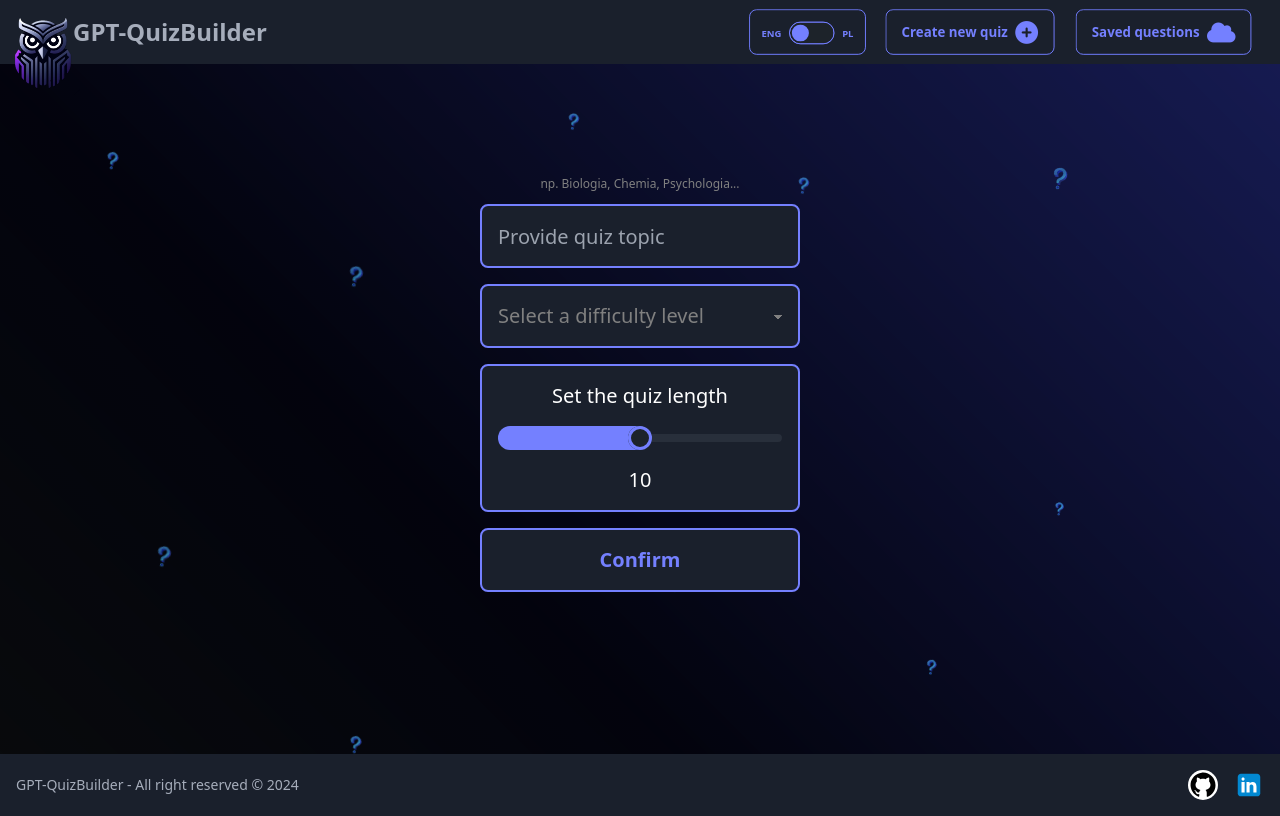
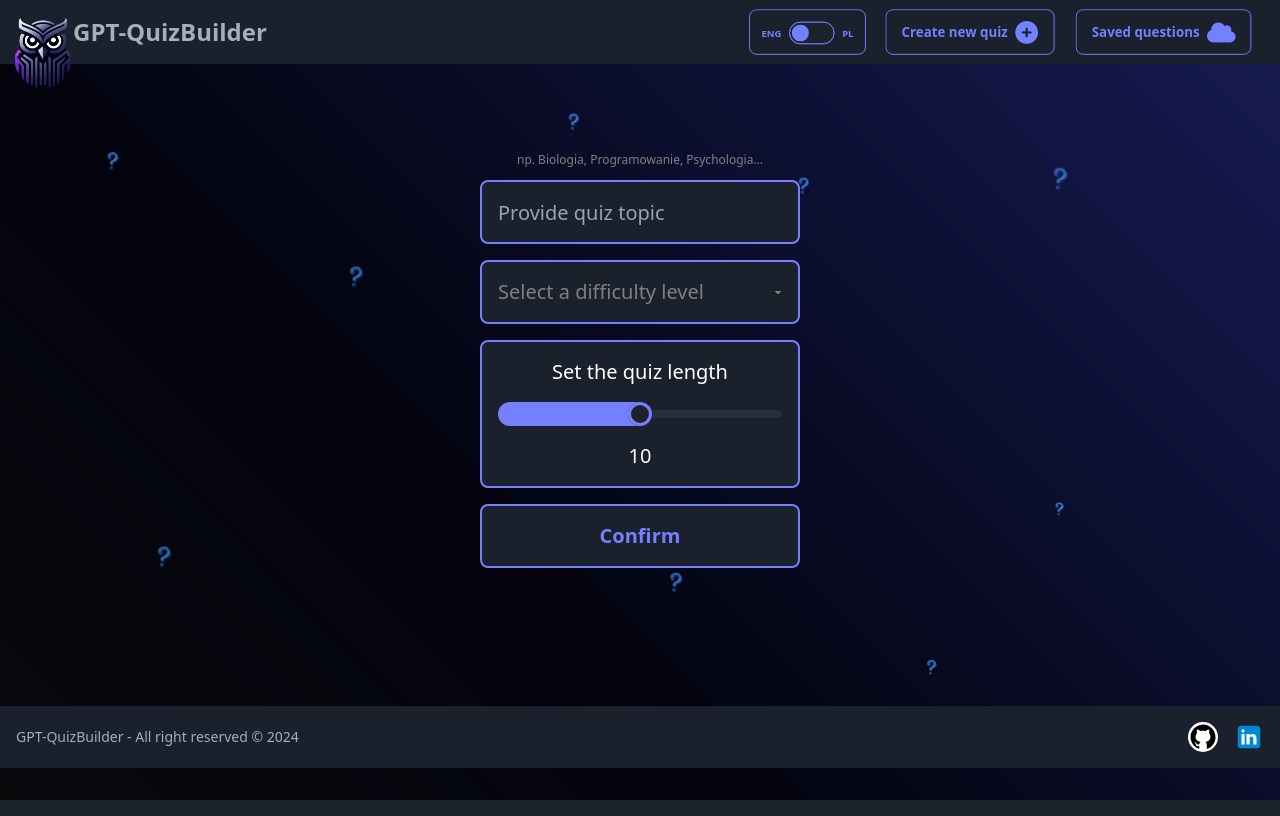
Before and after one commit to Adriann77/GPTQuizBuilder, a React (Vite) app: page /form in a window 1280 px wide. Built offline with nearby package versions, Linux system fonts and the light colour scheme; no server answers.

Commit message:
fix sme css with layout

```diff
--- a/src/components/Form/Form.tsx
+++ b/src/components/Form/Form.tsx
@@ -32,7 +32,7 @@ export const Form = ({ updateQuizParams }: Props) => {
         })}
         className="relative -mt-2 flex h-[80vh] flex-col items-center justify-center gap-2 rounded-3xl text-xl lg:p-16"
       >
-        <p className="my-1 text-xs text-[gray]">np. Biologia, Chemia, Psychologia...</p>
+        <p className="my-1 text-xs text-[gray]">np. Biologia, Programowanie, Psychologia...</p>
 
         <input
           {...register('genre', {
--- a/src/components/LearningGuide/LearningGuide.tsx
+++ b/src/components/LearningGuide/LearningGuide.tsx
@@ -10,7 +10,7 @@ export default function LearningGuide() {
 
   return (
     <>
-      <section id="how-to-learn" className=" relative flex  h-[70vh] items-start mb-20 ">
+      <section id="how-to-learn" className=" relative flex h-[100vh] items-center   ">
         <Wrapper>
           <Card />
           <NavLink className='btn btn-primary mt-10 w-[100%] ' to={'/form'}>{ t('global:nav:createNewQuiz')}</NavLink>
--- a/src/components/MainLayout/MainLayout.tsx
+++ b/src/components/MainLayout/MainLayout.tsx
@@ -18,7 +18,7 @@ export const MainLayout = ({ children }: React.PropsWithChildren) => {
       </div>
 
       <main>
-        <div className="poppins my-6  flex mt-[6.3vh]   min-h-[85vh] flex-col  items-center justify-center  text-white  ">
+        <div className="poppins my-6  flex mt-[6.3vh]  flex-col  items-center justify-center  text-white  ">
           {children}
           <Outlet />
         </div>
--- a/src/components/SavedQuestionsList/SavedQuestionsList.tsx
+++ b/src/components/SavedQuestionsList/SavedQuestionsList.tsx
@@ -22,7 +22,7 @@ export default function SavedQuestionsList() {
 
   if (questionBank.length > 0) {
     return (
-      <div className="my-10 flex max-w-[600px] flex-col gap-5 p-2">
+      <div className="my-10 flex max-w-[600px] flex-col gap-5 p-3">
         {questionBank.map((question: any, key: number) => (
           <div
             key={key}
--- a/src/index.css
+++ b/src/index.css
@@ -5,5 +5,5 @@
 
 html{
     scroll-behavior: smooth;
-    scroll-padding: 15vh;
+
 }
```
